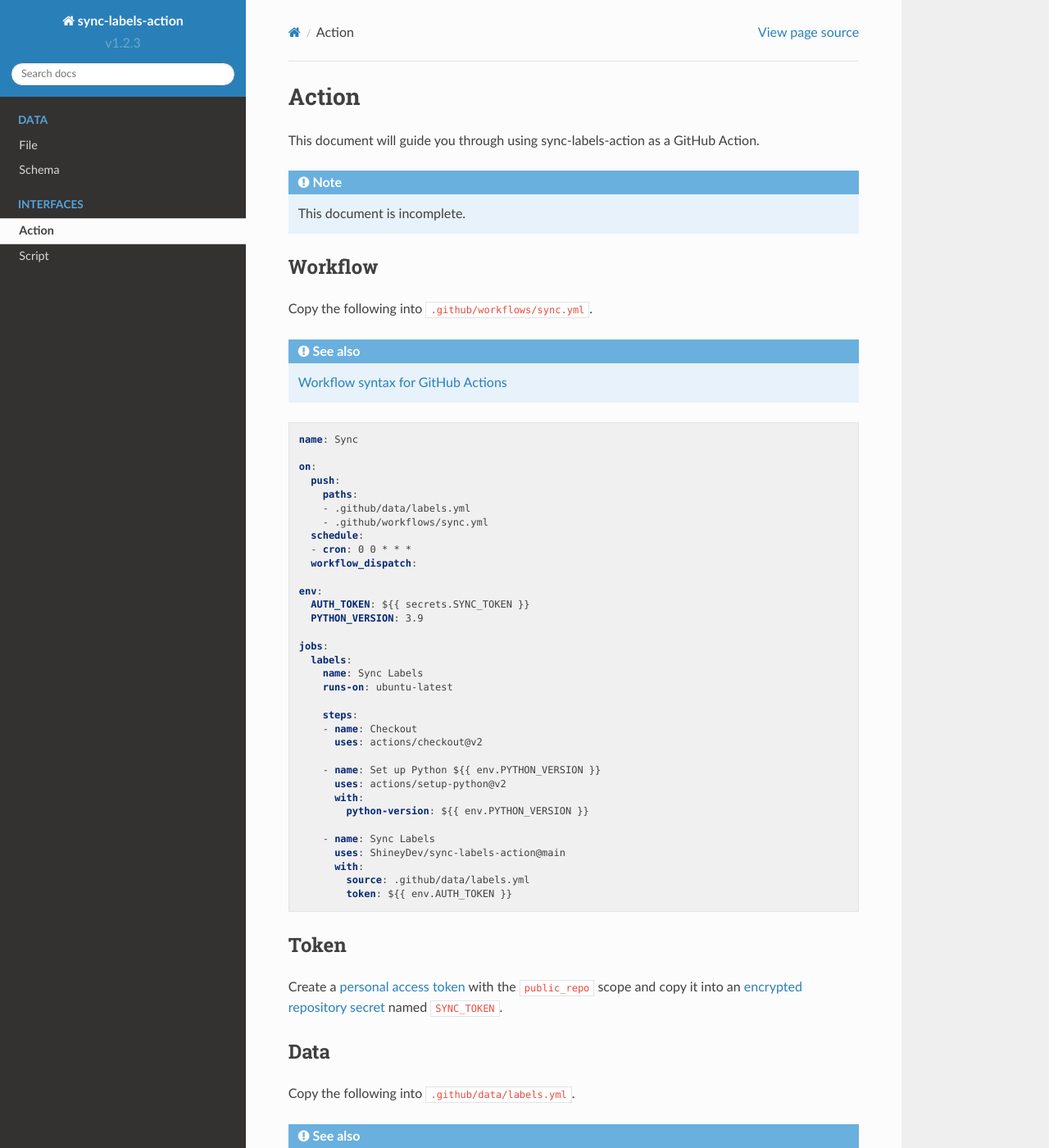
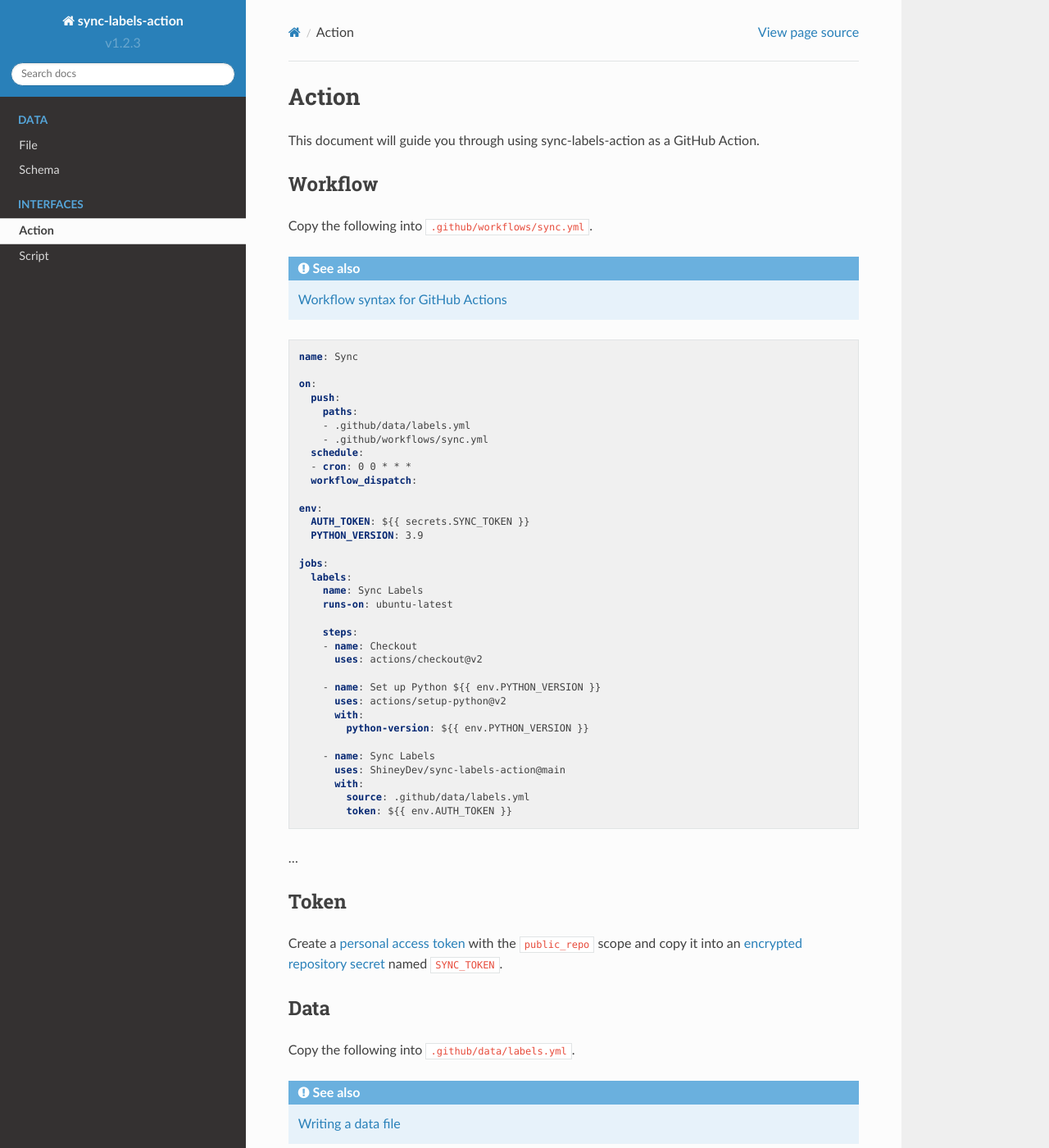
Before and after one commit to ShineyDev/sync-labels-action, a Sphinx documentation site: the page built from docs/interfaces/action.rst, in a window 1280 px wide and 1400 px high. Shown: the whole window at 82% size. Built offline with Sphinx 7.4.7 and the Read the Docs theme 2.0.0, drawn with Linux system fonts in a browser that asks for light colours.

Commit message:
update action.rst

```diff
--- a/docs/interfaces/action.rst
+++ b/docs/interfaces/action.rst
@@ -2,11 +2,6 @@ Action
 ======
 
 This document will guide you through using sync-labels-action as a GitHub Action.
-
-
-.. note::
-
-    This document is incomplete.
 
 
 Workflow
@@ -56,6 +51,9 @@ Copy the following into ``.github/workflows/sync.yml``.
           with:
             source: .github/data/labels.yml
             token: ${{ env.AUTH_TOKEN }}
+
+
+...
 
 
 Token
```
